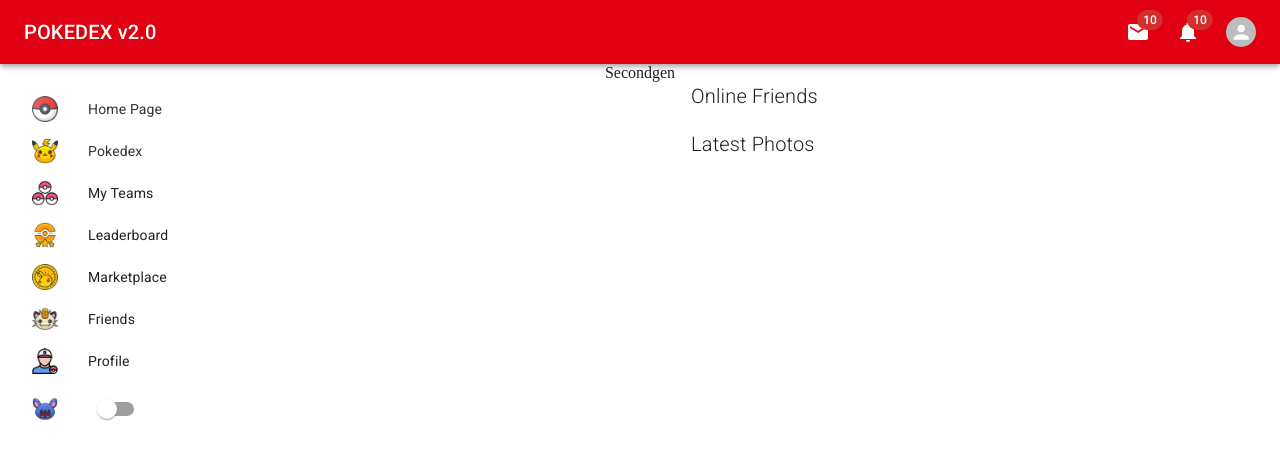
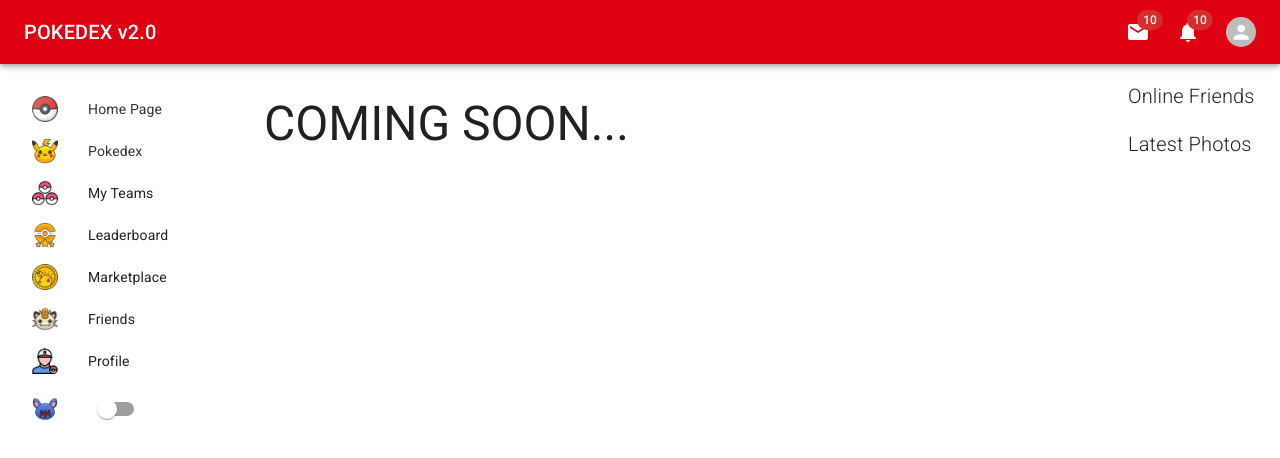
Before and after one commit to daniel-avzaradel/pokedex-v2, a React (Create React App) app: page /pokedex/secondgen in a window 1280 px wide. Shown: the top 458 px of the page. Built offline with nearby package versions, Linux system fonts and the light colour scheme.

Commit message:
small fixes on cards and added 404 page for 2nd 3rd gen

```diff
--- a/src/components/Pokedex/Secondgen.jsx
+++ b/src/components/Pokedex/Secondgen.jsx
@@ -1,7 +1,12 @@
+import { Box, Typography } from '@mui/material';
 import React from 'react';
 
 const Secondgen = () => {
-  return <div>Secondgen</div>;
+  return (
+    <Box flex={6} p={4}>
+      <Typography variant='h3'>COMING SOON...</Typography>
+    </Box>
+  );
 };
 
 export default Secondgen;
--- a/src/components/Pokedex/Thirdgen.jsx
+++ b/src/components/Pokedex/Thirdgen.jsx
@@ -1,7 +1,12 @@
+import { Box, Typography } from '@mui/material';
 import React from 'react';
 
 const Thirdgen = () => {
-  return <div>Thirdgen</div>;
+  return (
+    <Box flex={6} p={4}>
+      <Typography variant='h3'>COMING SOON...</Typography>
+    </Box>
+  );
 };
 
 export default Thirdgen;
```
Also changed, not shown: src/components/Pokedex/PokemonCard.jsx (+2 -2 lines).
